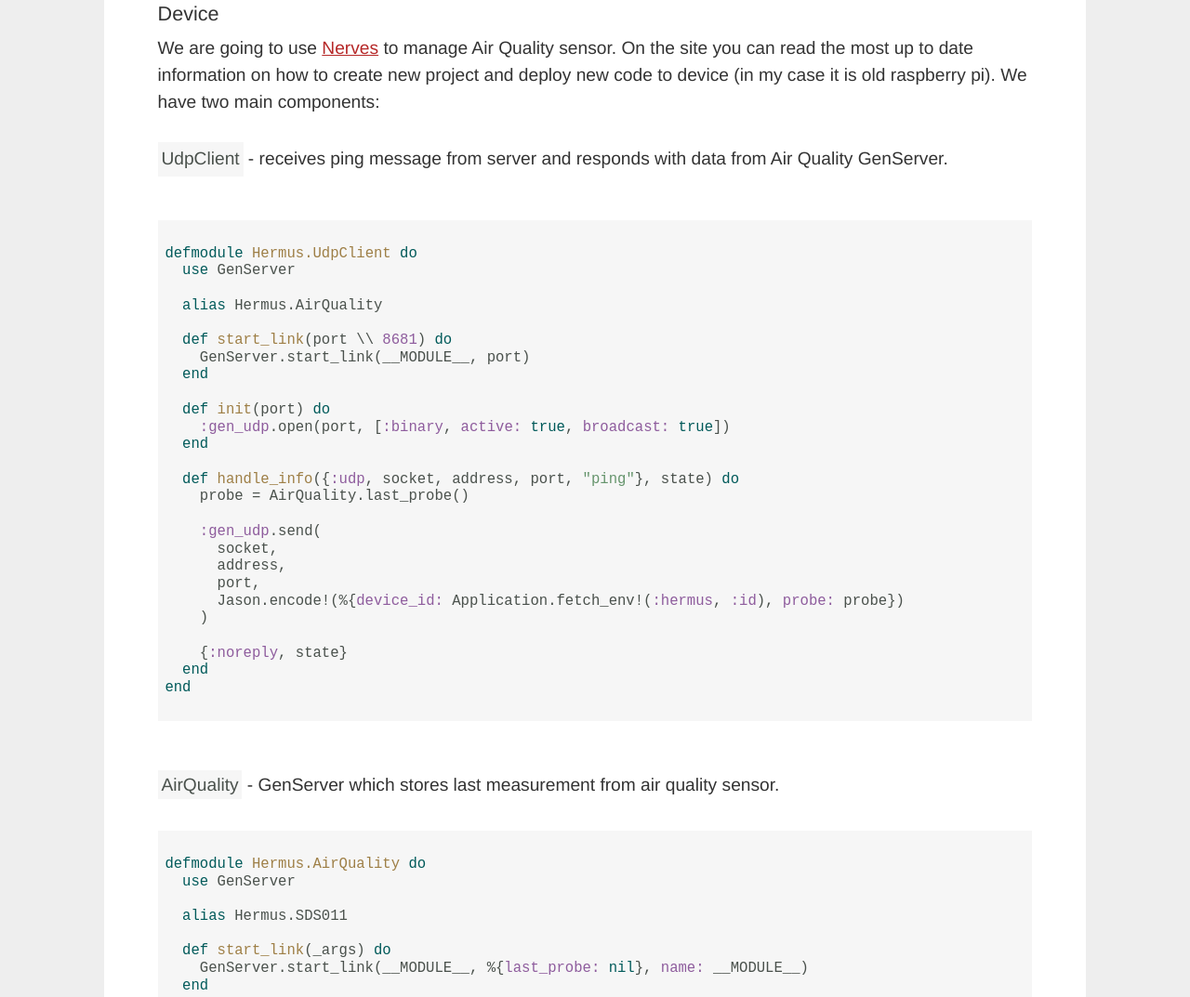
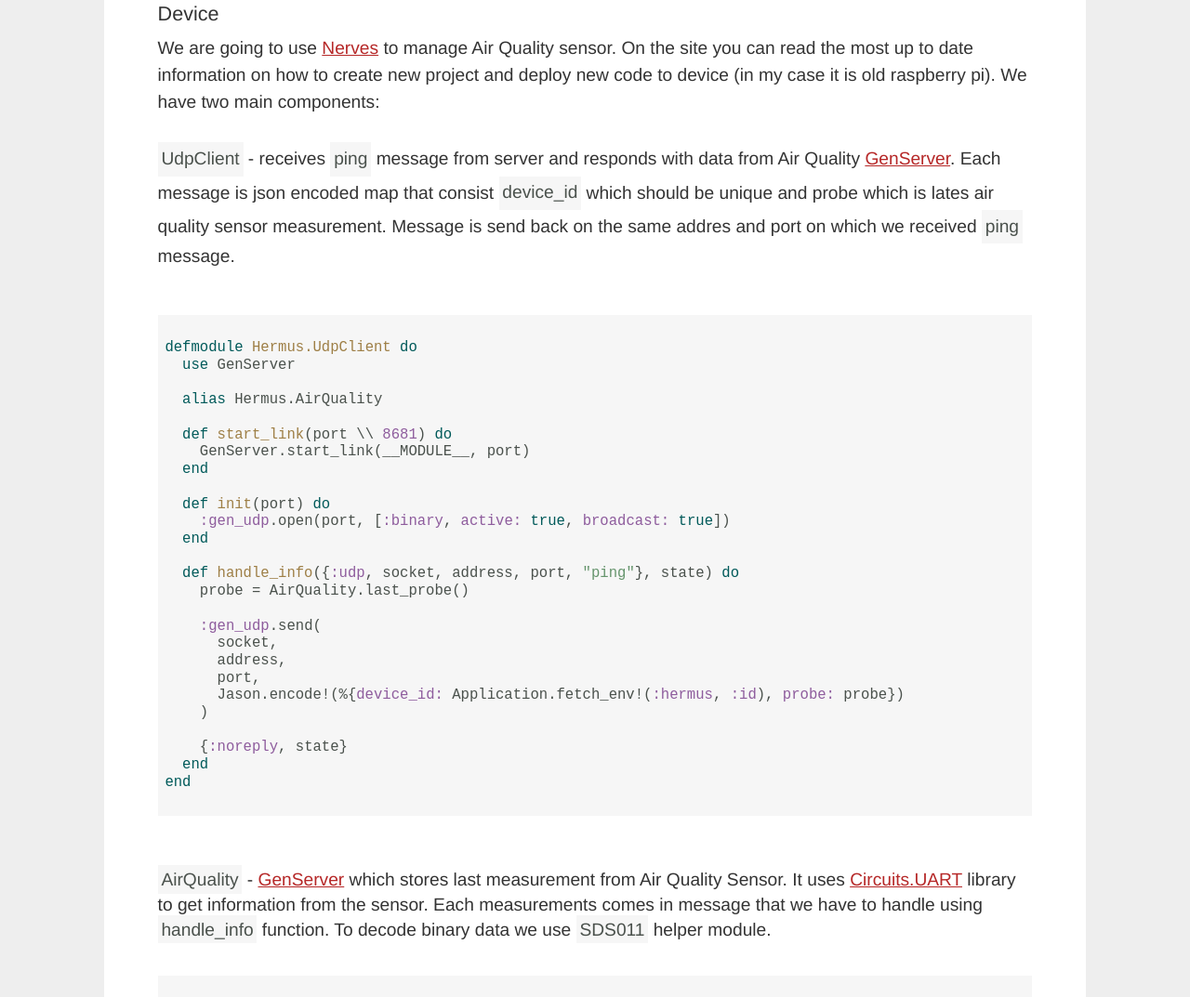
Before and after one commit to elpikel/cmd_arek, a plain HTML site: page pages/air-quality-station.html in a window 1280 px wide. Shown: the part 1746-2819 px from the top of the page at 93% size. Drawn offline with Linux system fonts and the light colour scheme; a web font is replaced by a local one.

Commit message:
More info about devices.

```diff
--- a/pages/air-quality-station.html
+++ b/pages/air-quality-station.html
@@ -81,7 +81,7 @@
                     <p>
                     We are going to use <a href="https://www.nerves-project.org/">Nerves</a> to manage Air Quality sensor. On the site you can read the most up to date information on how to create new project and deploy new code to device (in my case it is old raspberry pi).
                     We have two main components:<br/><br/>
-                    <span class="snippet">UdpClient</span> - receives ping message from server and responds with data from Air Quality GenServer.</li>
+                    <span class="snippet">UdpClient</span> - receives <span class="snippet">ping</span> message from server and responds with data from Air Quality <a href="https://hexdocs.pm/elixir/GenServer.html">GenServer</a>. Each message is json encoded map that consist <span class="snippet">device_id</span> which should be unique and probe which is lates air quality sensor measurement. Message is send back on the same addres and port on which we received <span class="snippet">ping</span> message.</li>
                     <pre>
                     <code class="elixir">
 defmodule Hermus.UdpClient do
@@ -113,7 +113,7 @@ end
                     </code>
                     </pre>
 
-                    <span class="snippet">AirQuality</span> - GenServer which stores last measurement from air quality sensor.
+                    <span class="snippet">AirQuality</span> - <a href="https://hexdocs.pm/elixir/GenServer.html">GenServer</a> which stores last measurement from Air Quality Sensor. It uses <a href="https://github.com/elixir-circuits/circuits_uart">Circuits.UART</a> library to get information from the sensor. Each measurements comes in message that we have to handle using <span class="snippet">handle_info</span> function. To decode binary data we use <span class="snippet">SDS011</span> helper module.
                     <pre>
                     <code class="elixir">
 defmodule Hermus.AirQuality do
@@ -234,7 +234,7 @@ end
                     </code>
                     </pre>
 
-                    For each device we create dynamically GenServer that handles incoming message. We use <span class="snippet">DevicesRegistry</span> to check if GenServer for given device was already created. If current message is first for given device then we create new GenServer. Otherwise we add measurement(probe) via <span class="snippet">Device</span> which saves data to db and broadcasts data to LiveView via <a href="https://hexdocs.pm/phoenix/1.1.0/Phoenix.PubSub.html">Phoenix.PubSub</a>. The reason for having separate GenServer for each device is to reduce bottleneck that we have in <span class="snippet">UdpServer</span>. In current approach <span class="snippet">UdpServer</span> acts as message broker which routes data to specific GenServer.
+                    For each device we create dynamically <a href="https://hexdocs.pm/elixir/GenServer.html">GenServer</a> that handles incoming message. We use <span class="snippet">DevicesRegistry</span> to check if <a href="https://hexdocs.pm/elixir/GenServer.html">GenServer</a> for given device was already created. If current message is first for given device then we create new <a href="https://hexdocs.pm/elixir/GenServer.html">GenServer</a>. Otherwise we add measurement(probe) via <span class="snippet">Device</span> which saves data to db and broadcasts data to <a href="https://hexdocs.pm/phoenix_live_view/Phoenix.LiveView.html">LiveView</a> via <a href="https://hexdocs.pm/phoenix/1.1.0/Phoenix.PubSub.html">Phoenix.PubSub</a>. The reason for having separate <a href="https://hexdocs.pm/elixir/GenServer.html">GenServer</a> for each device is to reduce bottleneck that we have in <span class="snippet">UdpServer</span>. In current approach <span class="snippet">UdpServer</span> acts as message broker which routes data to specific <a href="https://hexdocs.pm/elixir/GenServer.html">GenServer</a>.
 
                     <pre>
                     <code class="elixir">
@@ -283,7 +283,7 @@ end
                     </code>
                     </pre>
 
-                    When we mount LivewView we get last 20 measurements and display them using <a href="https://www.chartjs.org/">chart js.</a>. We also subscribe to <span class="snippet">probe</span> topic on which we receive real time measurements from devices. On new message we update assigns which are picked up by js hook which updates graph with latest measurements.
+                    When we mount <a href="https://hexdocs.pm/phoenix_live_view/Phoenix.LiveView.html">LiveView</a> we get latest measurements and display them using <a href="https://www.chartjs.org/">chart js.</a>. We also subscribe to <span class="snippet">probe</span> topic on which we receive real time measurements from devices. On new message we update assigns which are picked up by js hook which updates graph with latest measurements.
 
                     <pre>
                     <code class="elixir">
```
